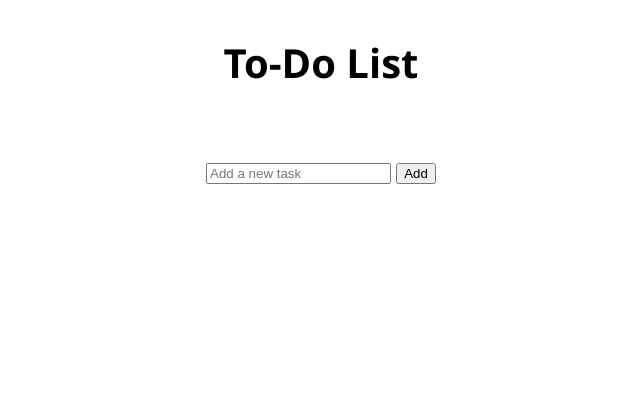
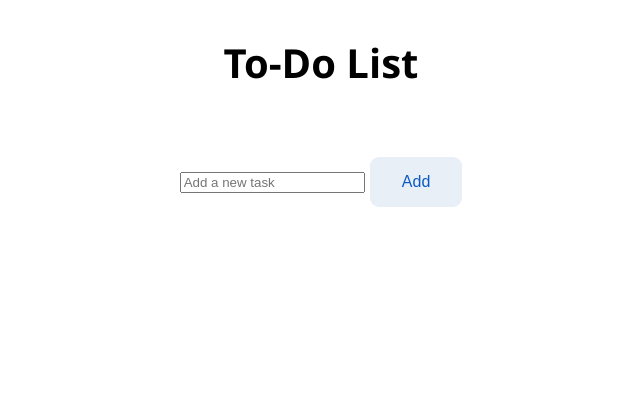
Before and after one commit to Andrej2003/todo, a Flask app: page / in a window 1280 px wide. Shown: the top 417 px of the page, without its empty margins (319-959 px from the left). Run offline with Flask 3, Linux system fonts and the light colour scheme.

Commit message:
style form button

```diff
--- a/static/style.css
+++ b/static/style.css
@@ -1,6 +1,7 @@
 :root {
   --light-blue: #e9eff7;
   --black: #000;
+  --btn-text: #0c5bc3
 }
 
 body {
@@ -33,3 +34,12 @@ header,
 .delete:hover {
   background: var(--light-blue);
 }
+
+button {
+  padding: 1rem 2rem;
+  border: 0;
+  border-radius: 9px;
+  background-color: var(--light-blue);
+  color: var(--btn-text);
+  font-size: 1rem;
+}
```
